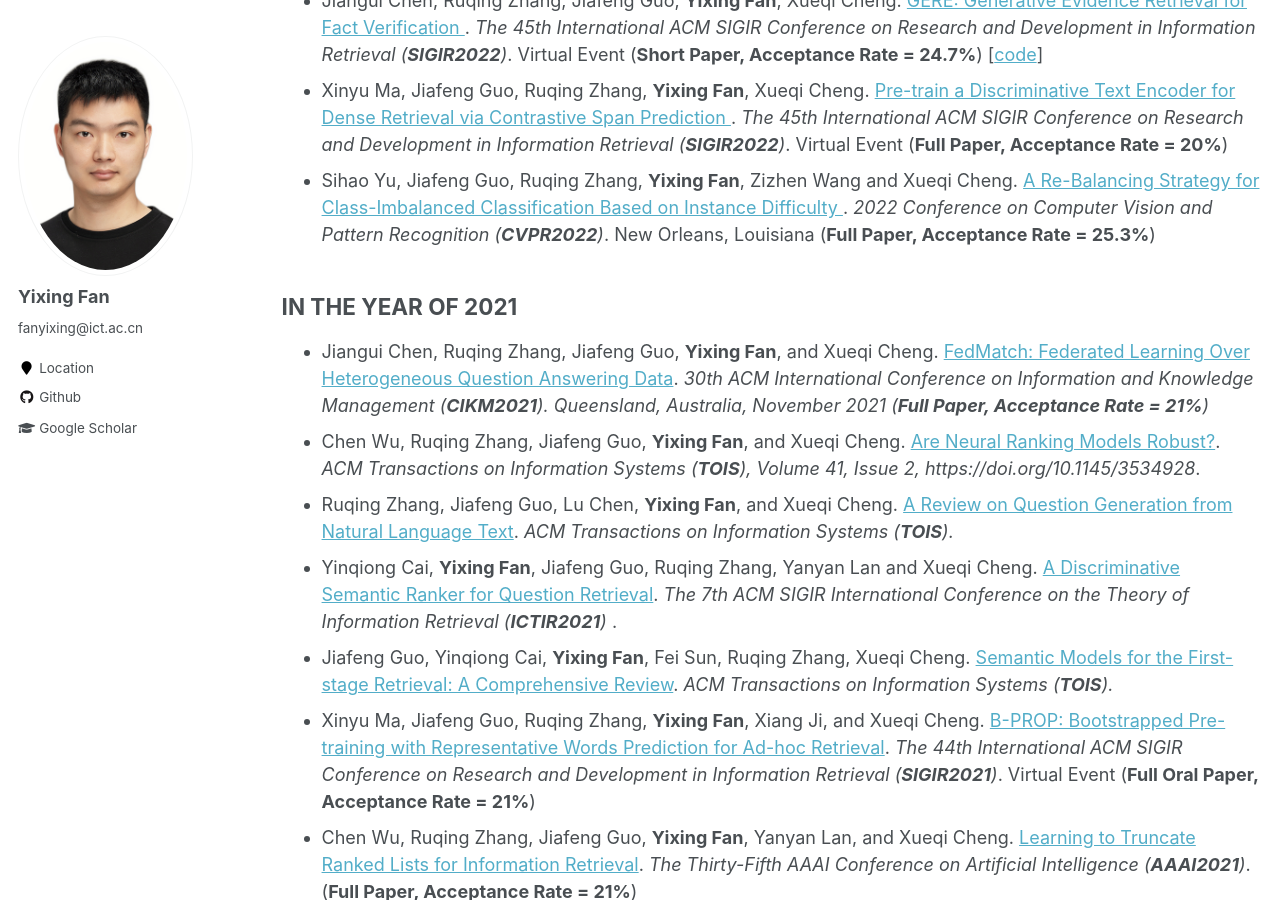
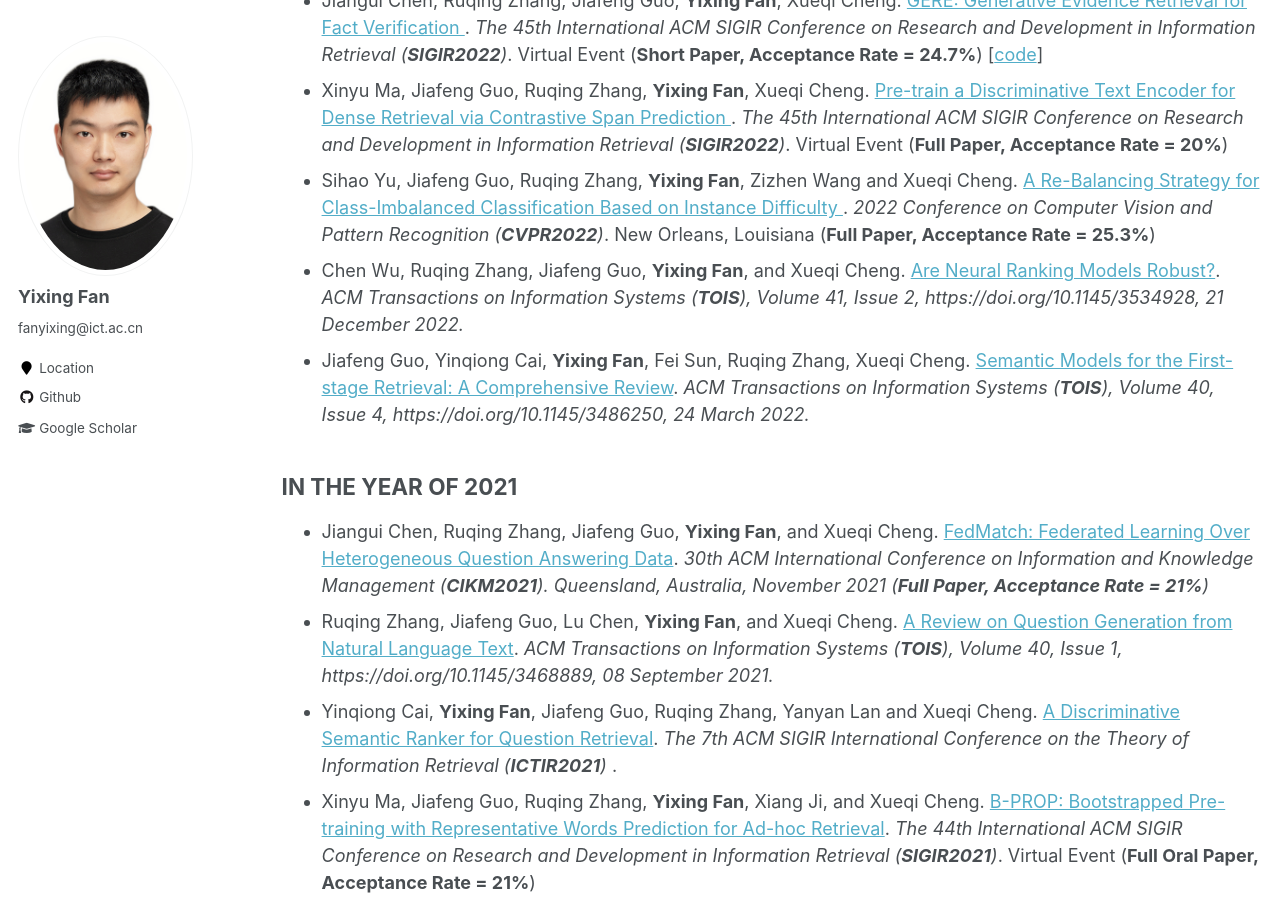
Before and after one commit to faneshion/faneshion.github.io, a Jekyll site: the page built from _pages/publications.md, in a window 1280 px wide and 900 px high, scrolled down 1599 px. Built offline with Jekyll 4.4.1, drawn with Linux system fonts in a browser that asks for light colours.

Commit message:
Update publications.md

```diff
--- a/_pages/publications.md
+++ b/_pages/publications.md
@@ -70,6 +70,13 @@
 Sihao Yu, Jiafeng Guo, Ruqing Zhang, <b>Yixing Fan</b>, Zizhen Wang and Xueqi Cheng. <a target='new' href=''> A Re-Balancing Strategy for Class-Imbalanced Classification Based on Instance Difficulty </a>. <i> 2022 Conference on Computer Vision and Pattern Recognition  (<b>CVPR2022</b>)</i>. New Orleans, Louisiana (<b>Full Paper, Acceptance Rate = 25.3%</b>)
 </li>
 
+<li>
+Chen Wu, Ruqing Zhang, Jiafeng Guo, <b>Yixing Fan</b>, and Xueqi Cheng. <a target='new' href='https://dl.acm.org/doi/10.1145/3534928'>Are Neural Ranking Models Robust?</a>. <i>ACM Transactions on Information Systems (<b>TOIS</b>), Volume 41, Issue 2, https://doi.org/10.1145/3534928, 21 December 2022.</i>
+</li>
+
+<li>
+Jiafeng Guo, Yinqiong Cai, <b>Yixing Fan</b>, Fei Sun, Ruqing Zhang, Xueqi Cheng. <a target='new' href='https://arxiv.org/pdf/2103.04831.pdf'>Semantic Models for the First-stage Retrieval: A Comprehensive Review</a>. <i> ACM Transactions on Information Systems (<b>TOIS</b>), Volume 40, Issue 4, https://doi.org/10.1145/3486250, 24 March 2022. </i>
+</li>
 
 </ul>
 
@@ -82,19 +89,11 @@
 </li>
 
 <li>
-Chen Wu, Ruqing Zhang, Jiafeng Guo, <b>Yixing Fan</b>, and Xueqi Cheng. <a target='new' href='https://dl.acm.org/doi/10.1145/3534928'>Are Neural Ranking Models Robust?</a>. <i>ACM Transactions on Information Systems (<b>TOIS</b>), Volume 41, Issue 2, https://doi.org/10.1145/3534928</i>.
-</li>
-
-<li>
-Ruqing Zhang, Jiafeng Guo, Lu Chen, <b>Yixing Fan</b>, and Xueqi Cheng. <a target='new' href='https://dl.acm.org/doi/abs/10.1145/3468889'>A Review on Question Generation from Natural Language Text</a>. <i> ACM Transactions on Information Systems (<b>TOIS</b>). </i>
+Ruqing Zhang, Jiafeng Guo, Lu Chen, <b>Yixing Fan</b>, and Xueqi Cheng. <a target='new' href='https://dl.acm.org/doi/abs/10.1145/3468889'>A Review on Question Generation from Natural Language Text</a>. <i> ACM Transactions on Information Systems (<b>TOIS</b>), Volume 40, Issue 1, https://doi.org/10.1145/3468889, 08 September 2021. </i>
 </li>
 
 <li>
 Yinqiong Cai, <b>Yixing Fan</b>, Jiafeng Guo, Ruqing Zhang, Yanyan Lan and Xueqi Cheng. <a target='new' href='https://dl.acm.org/doi/abs/10.1145/3471158.3472227'>A Discriminative Semantic Ranker for Question Retrieval</a>. <i>The 7th ACM SIGIR International Conference on the Theory of Information Retrieval (<b>ICTIR2021</b>) </i>.
-</li>
-
-<li>
-Jiafeng Guo, Yinqiong Cai, <b>Yixing Fan</b>, Fei Sun, Ruqing Zhang, Xueqi Cheng. <a target='new' href='https://arxiv.org/pdf/2103.04831.pdf'>Semantic Models for the First-stage Retrieval: A Comprehensive Review</a>. <i> ACM Transactions on Information Systems (<b>TOIS</b>). </i>
 </li>
 
 <li>
```
